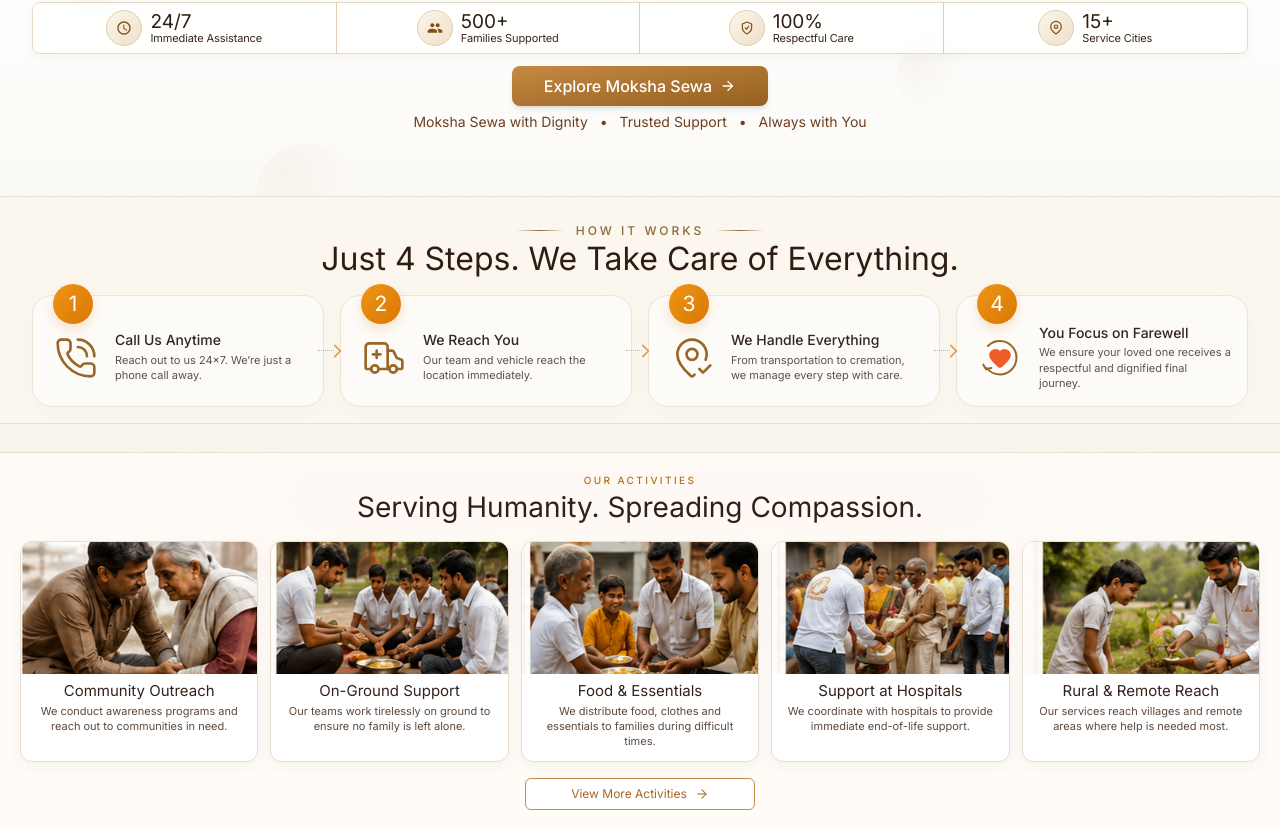
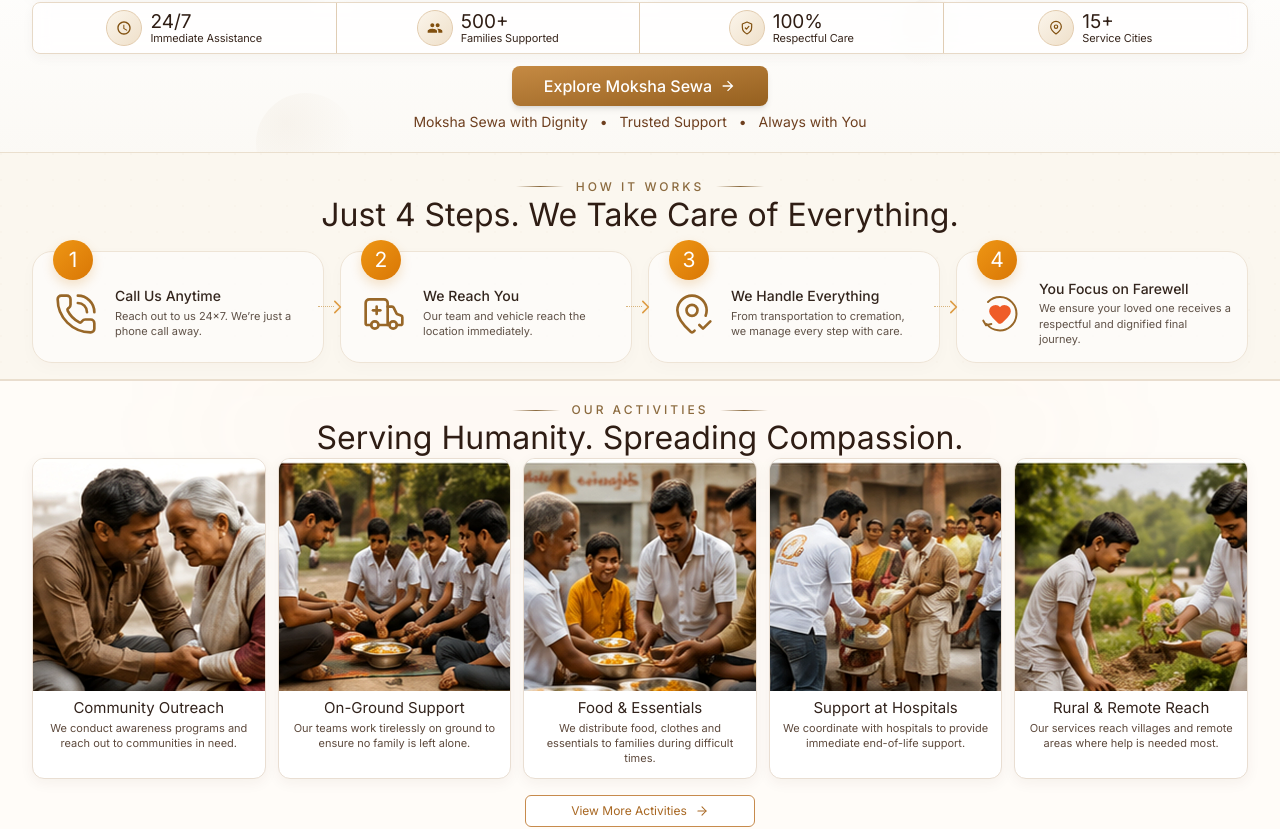
Before and after one commit to Chaudharyaman19/moksha_clone_voyage, a Next.js app: page / in a window 1280 px wide. Shown: the part 2115-2944 px from the top of the page. Built offline with nearby package versions, Linux system fonts and the light colour scheme.

Commit message:
add HowWeHelp and Serving components for dual variant support

```diff
--- a/components/sections/HowWeHelp/HowWeHelp.tsx
+++ b/components/sections/HowWeHelp/HowWeHelp.tsx
@@ -213,7 +213,7 @@
   ];
 
   return (
-    <section className={`relative w-full overflow-hidden ${variant === "seva" ? "py-6 md:py-7" : "py-8 md:py-12"}`}>
+    <section className={`relative w-full overflow-hidden ${variant === "seva" ? "pt-6 pb-0 md:pt-7 md:pb-0" : "py-8 md:py-12"}`}>
       <div className="absolute inset-0 z-0">
         <div className="absolute inset-0 bg-gradient-to-b from-[#FCF9F3] via-white to-[#F8F4EC]" />
         {circleStyles.map((style, i) => (
@@ -402,7 +402,7 @@
         </div>
       </div>
 
-      <div className="relative mt-8 sm:mt-12 lg:mt-16">
+      <div className={`relative ${variant === "seva" ? "mt-3 sm:mt-4 lg:mt-5" : "mt-8 sm:mt-12 lg:mt-16"}`}>
         <HowItWorks variant={variant} />
       </div>
     </section>
--- a/components/sections/Serving/Serving.tsx
+++ b/components/sections/Serving/Serving.tsx
@@ -48,18 +48,22 @@
 
 export default function Serving({ variant = "voyage" }: ServingProps) {
   return (
-    <section className="relative w-full overflow-hidden border-y border-[#E9DDCF] bg-[#FFFCF8] py-4 md:py-5">
+    <section className={`relative w-full overflow-hidden border-y border-[#E9DDCF] bg-[#FFFCF8] ${variant === "seva" ? "pt-2 pb-4 md:pt-3 md:pb-5" : "py-4 md:py-5"}`}>
       <div className="pointer-events-none absolute inset-0">
         <div className="absolute left-1/2 top-0 h-24 w-[70%] -translate-x-1/2 rounded-full bg-[#B97A2A]/[0.035] blur-3xl" />
       </div>
 
-      <div className="relative z-10 mx-auto w-full max-w-[1500px] px-3 sm:px-4 lg:px-5">
-        <header className="mb-3 text-center md:mb-4">
-          <p className="text-[9px] font-medium uppercase tracking-[0.24em] text-[#B36F22] sm:text-[10px]">
-            Our Activities
-          </p>
+      <div className="relative z-10 mx-auto w-full max-w-7xl px-4 sm:px-6 lg:px-8">
+        <header className="mb-1 text-center">
+          <div className="mb-1 inline-flex items-center space-x-3">
+            <div className="h-px w-12 bg-gradient-to-r from-transparent via-[#8B6A3E] to-transparent" />
+            <span className="text-xs font-medium uppercase tracking-[0.25em] text-[#8B6A3E]">
+              Our Activities
+            </span>
+            <div className="h-px w-12 bg-gradient-to-r from-transparent via-[#8B6A3E] to-transparent" />
+          </div>
 
-          <h2 className="mt-0.5 font-serif text-[22px] font-normal leading-tight text-[#2F211A] sm:text-[25px] lg:text-[28px]">
+          <h2 className="font-serif text-[18px] font-normal leading-none text-[#2F1D14] sm:text-[28px] md:text-[24px] lg:whitespace-nowrap lg:text-[38px] xl:text-[32px]">
             {variant === "seva"
               ? "Serving Humanity. Spreading Compassion."
               : "Serving Humanity. Spreading Compassion."}
@@ -72,7 +76,7 @@
               key={activity.title}
               className="group overflow-hidden rounded-[12px] border border-[#E9DED2] bg-white shadow-[0_4px_14px_rgba(66,43,24,0.055)] transition duration-300 hover:-translate-y-0.5 hover:shadow-[0_8px_20px_rgba(66,43,24,0.09)]"
             >
-              <div className="relative h-[128px] overflow-hidden sm:h-[132px] lg:h-[122px] xl:h-[132px]">
+              <div className="relative w-full aspect-square overflow-hidden">
                 <Image
                   src={activity.image}
                   alt={activity.title}
```
